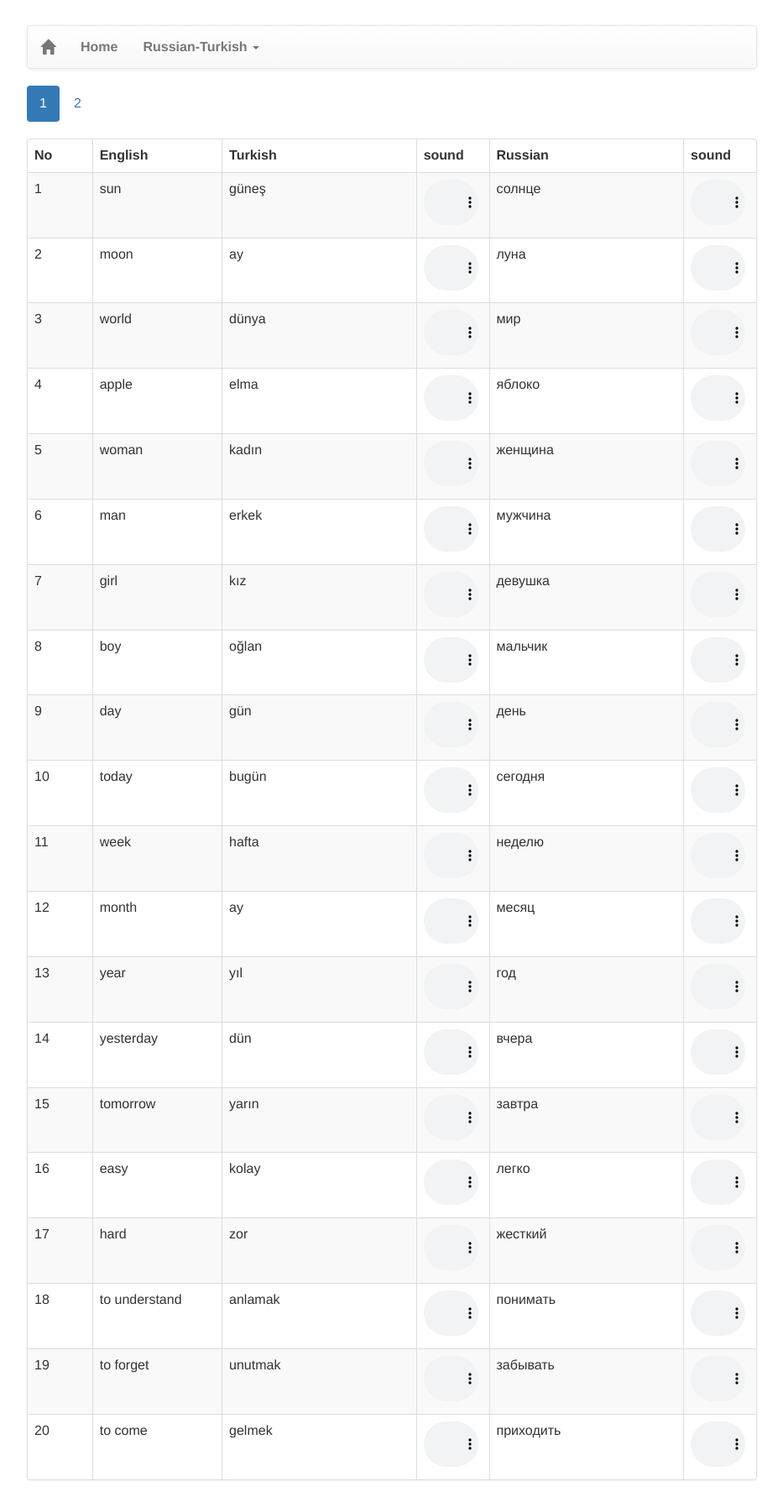
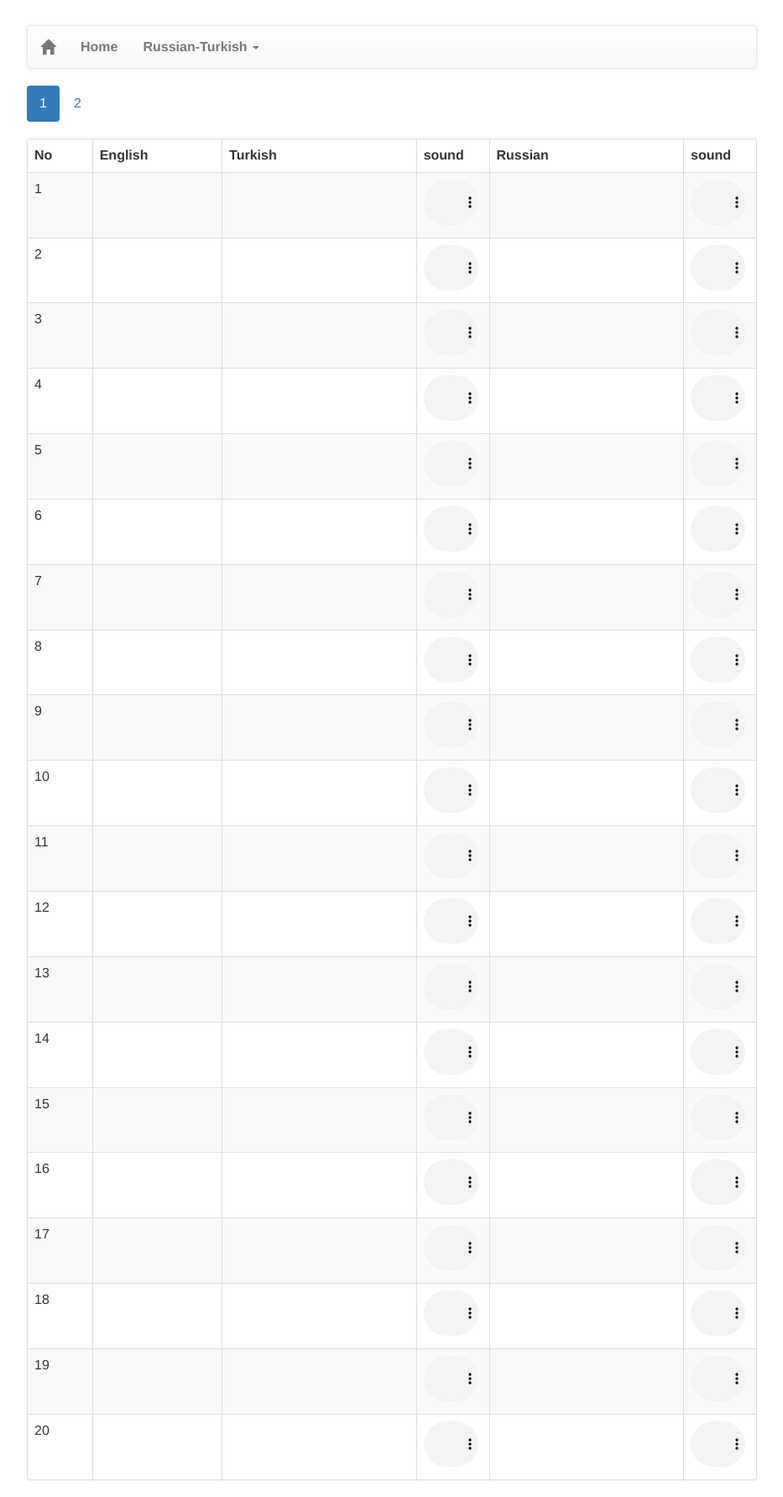
Before and after one commit to study-language/study-language-github.io, a Jekyll site: the page built from pages/russian-turkish-vocabulary.md, in a window 1280 px wide. Shown: the whole page at 84% size, without its empty margins (173-1106 px from the left). Built offline with Jekyll 4.4.1, drawn with Linux system fonts in a browser that asks for light colours; our own code applies the rules of GitHub Pages for plain Markdown files; the repository's description, which GitHub fills in, is left out; some of the changed lines change nothing that is shown.

Commit message:
Update russian-turkish-vocabulary.yml

```diff
--- a/_data/russian-turkish-vocabulary.yml
+++ b/_data/russian-turkish-vocabulary.yml
@@ -1,81 +1,21 @@
 vocabulary:
-  - en: sun
-    tr: güneş
-    tr-s: gunes
-    ru: солнце
-  - en: moon
-    tr: ay
-    tr-s: ay
-    ru: луна
-  - en: world
-    tr: dünya
-    tr-s: dunya
-    ru: мир
-  - en: apple
-    tr: elma
-    tr-s: elma
-    ru: яблоко
-  - en: woman
-    tr: kadın
-    tr-s: kadin
-    ru: женщина
-  - en: man
-    tr: erkek
-    tr-s: erkek
-    ru: мужчина
-  - en: girl
-    tr: kız
-    tr-s: kiz
-    ru: девушка
-  - en: boy
-    tr: oğlan
-    tr-s: oglan
-    ru: мальчик
-  - en: day
-    tr: gün
-    tr-s: gun
-    ru: день
-  - en: today
-    tr: bugün
-    tr-s: bugun
-    ru: сегодня
-  - en: week
-    tr: hafta
-    tr-s: hafta
-    ru: неделю
-  - en: month
-    tr: ay
-    tr-s: ay
-    ru: месяц
-  - en: year
-    tr: yıl
-    tr-s: yil
-    ru: год
-  - en: yesterday
-    tr: dün
-    tr-s: dun
-    ru: вчера
-  - en: tomorrow
-    tr: yarın
-    tr-s: yarin
-    ru: завтра
-  - en: easy
-    tr: kolay
-    tr-s: kolay
-    ru: легко
-  - en: hard
-    tr: zor
-    tr-s: zor
-    ru: жесткий
-  - en: to understand
-    tr: anlamak
-    tr-s: anlamak
-    ru: понимать
-  - en: to forget
-    tr: unutmak
-    tr-s: unutmak
-    ru: забывать
-  - en: to come
-    tr: gelmek
-    tr-s: gelmek
-    ru: приходить
+  - word: sun;солнце;güneş;;солнце;gunes;;
+  - word: moon;луна;ay;;луна;ay;;
+  - word: world;мир;dünya;;мир;dunya;;
+  - word: apple;яблоко;elma;;яблоко;elma;;
+  - word: woman;женщина;güneş;;женщина;gunes;;
+  - word: man;мужчина;erkek;;мужчина;erkek;;
+  - word: girl;девушка;kız;;девушка;kiz;;
+  - word: boy;мальчик;oğlan;;мальчик;oglan;;
+  - word: day;день;gün;;день;gun;;
+  - word: today;сегодня;bugün;;сегодня;bugun;;
+  - word: week;неделю;hafta;;неделю;hafta;;
+  - word: month;месяц;ay;;месяц;ay;;
+  - word: year;год;yıl;;год;yil;;
+  - word: yesterday;вчера;dün;;вчера;dun;;
+  - word: tomorrow;завтра;yarın;;завтра;yarin;;
+  - word: easy;легко;kolay;;легко;kolay;;
+  - word: hard;жесткий;zor;;жесткий;zor;;
+  - word: to understand;понимать;anlamak;;понимать;anlamak;;
+  - word: to forget;забывать;unutmak;;забывать;unutmak;;
+  - word: to come;приходить;gelmek;;приходить;gelmek;;
```
